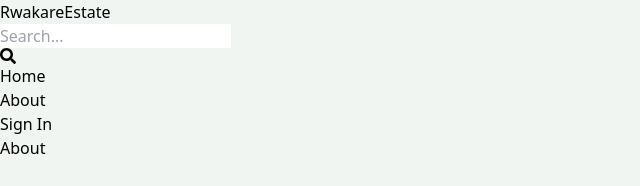
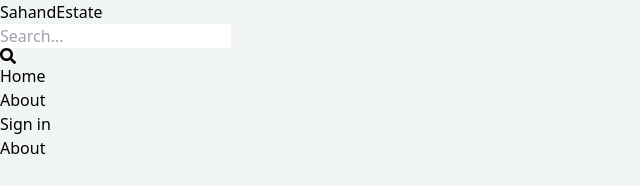
Before and after one commit to Muhu-Muza/rwakare-estate, a React (Vite) app in the folder client/: page /about in a window 1280 px wide. Shown: the top 186 px of the page, without its empty margins (0-640 px from the left). Built offline with nearby package versions, Linux system fonts and the light colour scheme; no server answers.

Commit message:
Updated the header and made the profile page private

```diff
--- a/client/src/App.jsx
+++ b/client/src/App.jsx
@@ -1,21 +1,24 @@
 import { BrowserRouter, Routes, Route } from "react-router-dom";
 import Home from "./pages/Home";
 import SignIn from "./pages/SignIn";
-import SignUp from "./pages/SignUp";
+import SignUp from "./pages/Signup";
 import About from "./pages/About";
 import Profile from "./pages/Profile";
 import Header from "./components/Header";
+import PrivateRoute from "./components/PrivateRoute";
 
 export default function App() {
   return (
     <BrowserRouter>
-    <Header />
+      <Header />
       <Routes>
         <Route path="/" element={<Home />} />
         <Route path="/sign-in" element={<SignIn />} />
         <Route path="/sign-up" element={<SignUp />} />
         <Route path="/about" element={<About />} />
-        <Route path="/profile" element={<Profile />} />
+        <Route element={<PrivateRoute />}>
+          <Route path="/profile" element={<Profile />} />
+        </Route>
       </Routes>
     </BrowserRouter>
   );
--- a/client/src/components/Header.jsx
+++ b/client/src/components/Header.jsx
@@ -1,15 +1,17 @@
 import { FaSearch } from "react-icons/fa";
 import { Link } from "react-router-dom";
+import { useSelector } from "react-redux";
 
 export default function Header() {
+  const { currentUser } = useSelector((state) => state.user);
   return (
     <header className="bg-slate-200 shadow-md">
       <div className="flex justify-between items-center max-w-6xl mx-auto p-3">
-        <Link to='/'>
-            <h1 className="font-bold text-sm sm:text-xl flex flex-wrap">
-            <span className="text-slate-500">Rwakare</span>
+        <Link to="/">
+          <h1 className="font-bold text-sm sm:text-xl flex flex-wrap">
+            <span className="text-slate-500">Sahand</span>
             <span className="text-slate-700">Estate</span>
-            </h1>
+          </h1>
         </Link>
         <form className="bg-slate-100 p-3 rounded-lg flex items-center">
           <input
@@ -20,9 +22,27 @@
           <FaSearch className="text-slate-600" />
         </form>
         <ul className="flex gap-4">
-            <li className="hidden sm:inline text-slate-700 hover:underline"><Link to='/'>Home</Link></li>
-            <li className="hidden sm:inline text-slate-700 hover:underline"><Link to='about'>About</Link></li>
-            <li className="text-slate-700 hover:underline"><Link to='sign-in'>Sign In</Link></li>
+          <Link to="/">
+            <li className="hidden sm:inline text-slate-700 hover:underline">
+              Home
+            </li>
+          </Link>
+          <Link to="/about">
+            <li className="hidden sm:inline text-slate-700 hover:underline">
+              About
+            </li>
+          </Link>
+          <Link to="/profile">
+            {currentUser ? (
+              <img
+                className="rounded-full h-7 w-7 object-cover"
+                src={currentUser.avatar}
+                alt="profile"
+              />
+            ) : (
+              <li className=" text-slate-700 hover:underline"> Sign in</li>
+            )}
+          </Link>
         </ul>
       </div>
     </header>
--- /dev/null
+++ b/client/src/components/PrivateRoute.jsx
@@ -0,0 +1,7 @@
+import { useSelector } from "react-redux";
+import { Outlet, Navigate } from "react-router-dom";
+
+export default function PrivateRoute() {
+  const { currentUser } = useSelector((state) => state.user);
+  return currentUser ? <Outlet /> : <Navigate to="/sign-in" />;
+}
```
